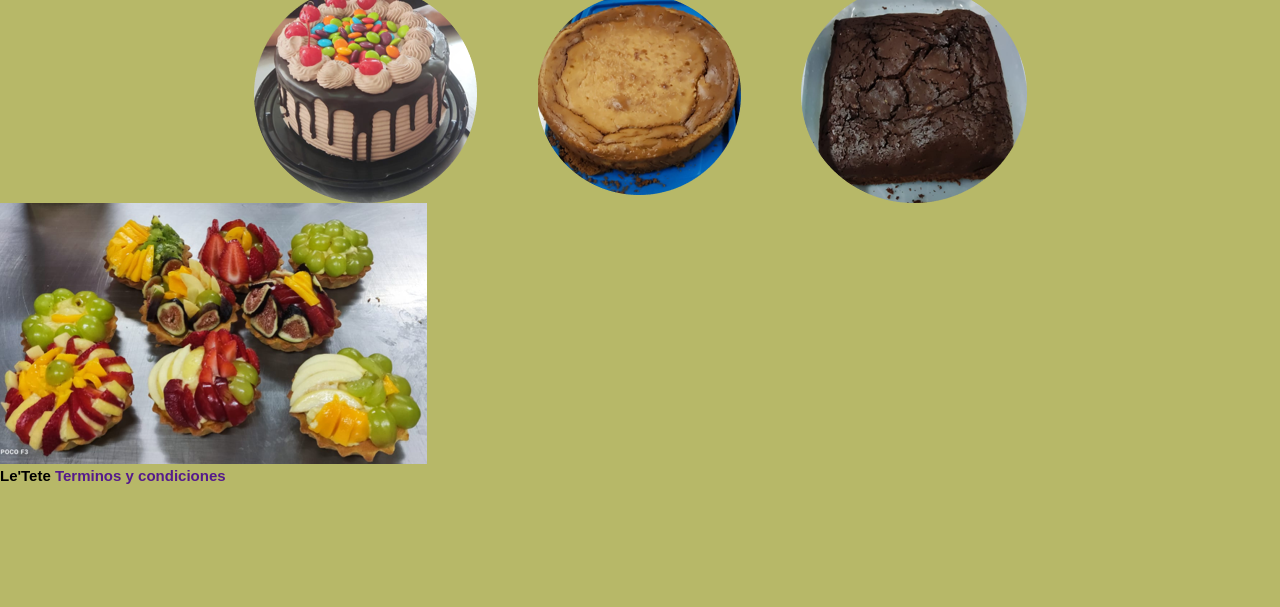
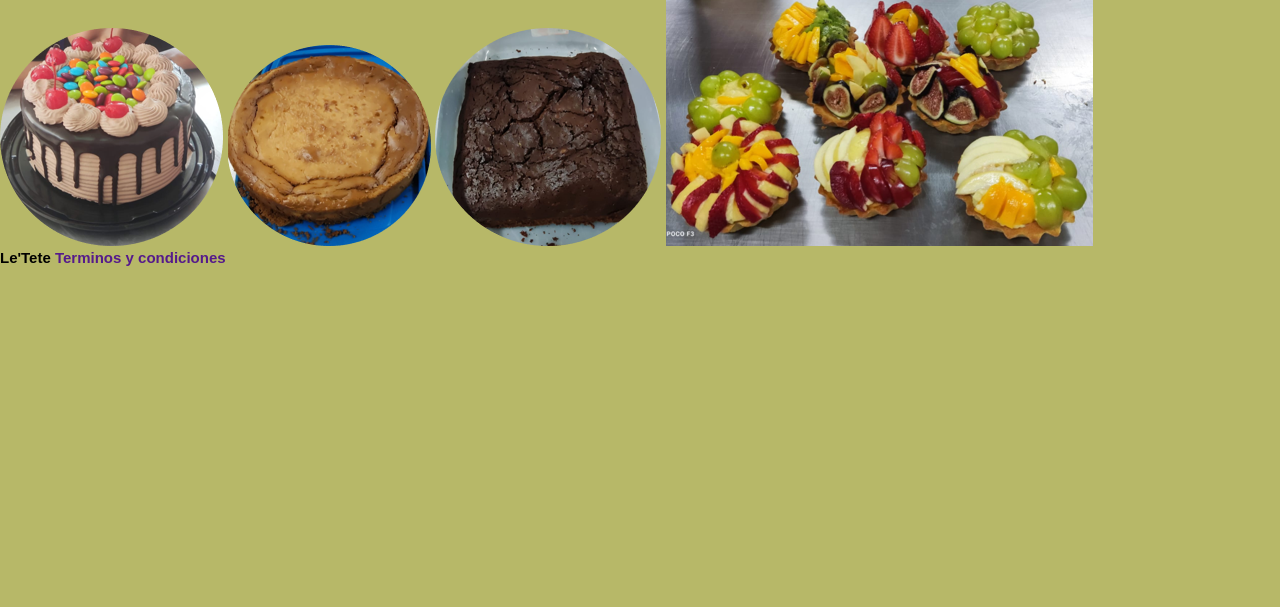
Before and after one commit to Murijaru/PreEntrega2-Reyes, a plain HTML site: page pages/pedidos.html in a window 1280 px wide. Shown: the part 193-800 px from the top of the page. Drawn offline with Linux system fonts and the light colour scheme; a web font is replaced by a local one.

Commit message:
was a error on the class name. already fix

```diff
--- a/css/style.css
+++ b/css/style.css
@@ -50,7 +50,7 @@ a{
     width: 150px;
     border-radius: 50%;
 }
-.pasteles{
+.div-pasteles{
     display: flex;
     align-items: center;
     justify-content: center;
```
Also changed, not shown: 1 other file.
